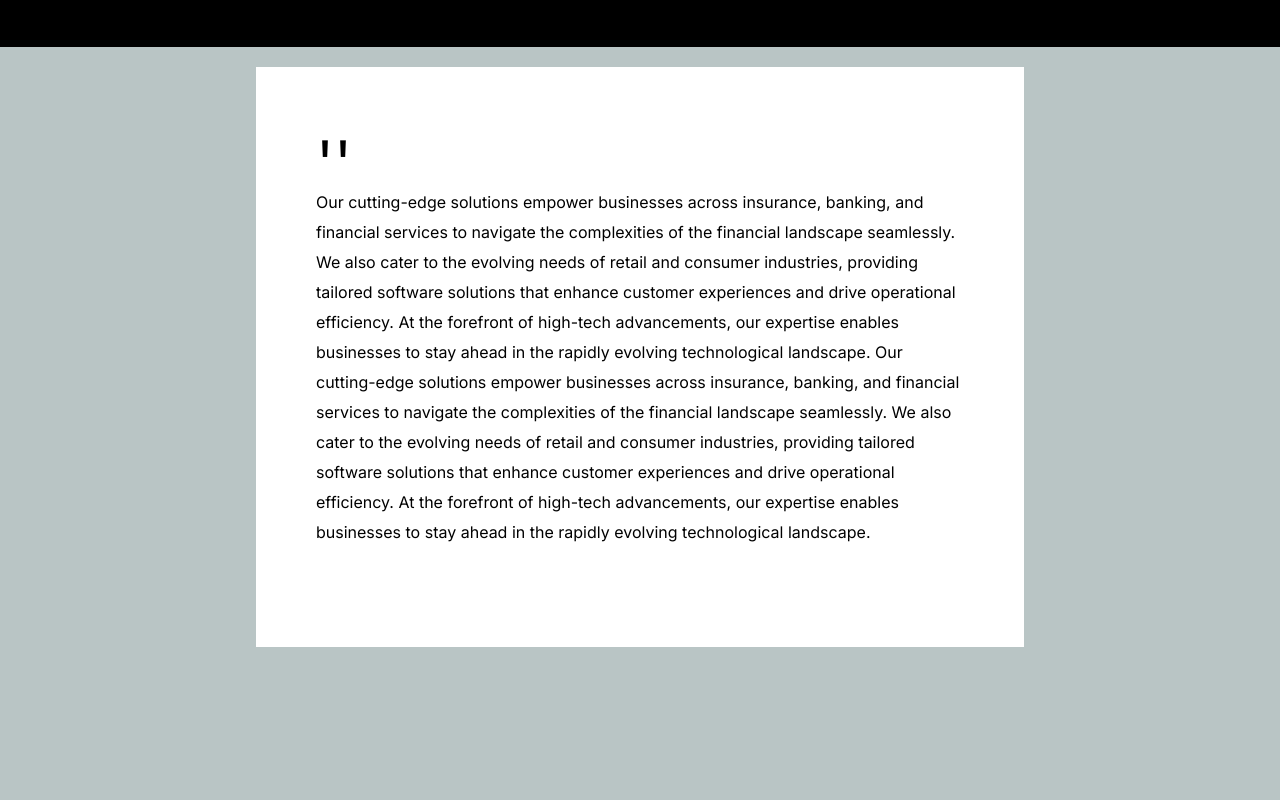
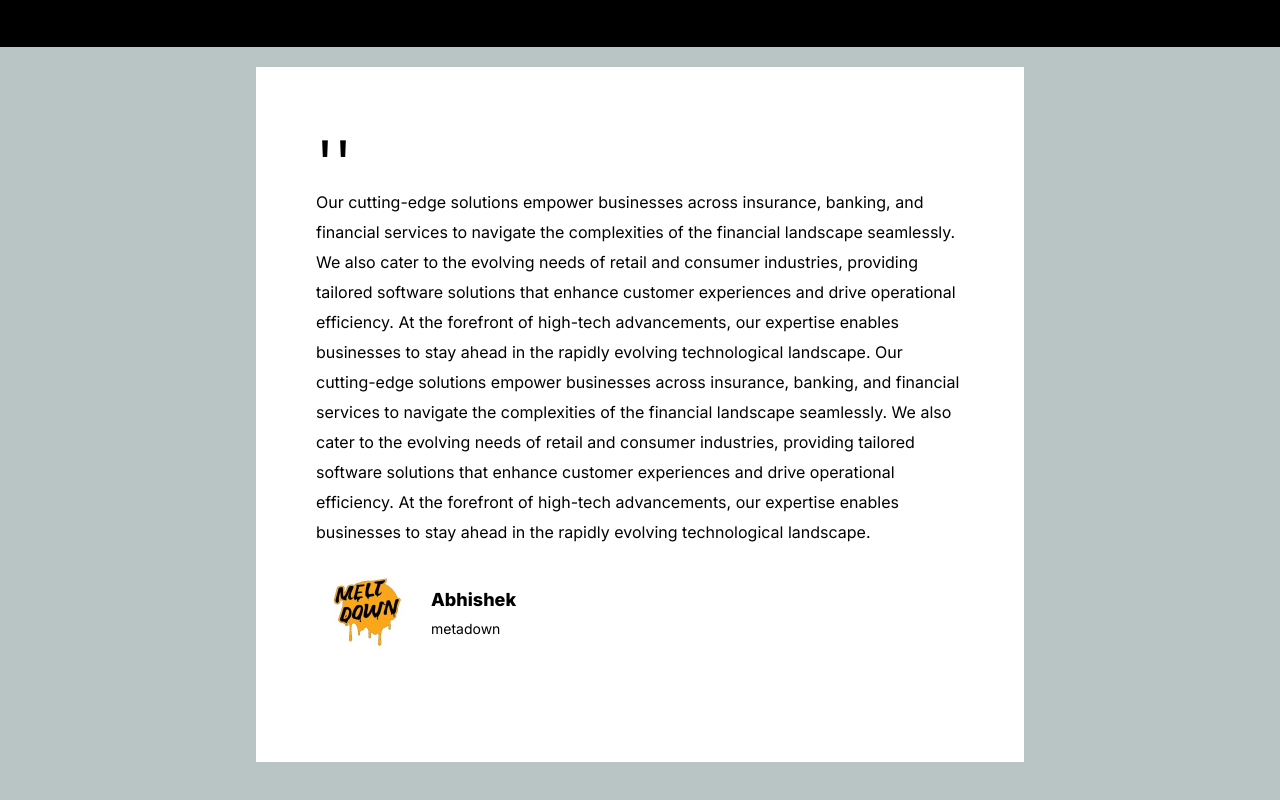
Before and after one commit to yubrajgiri05/corewalker1, a Next.js app: page / in a window 1280 px wide. Shown: the part 1103-1903 px from the top of the page. Before the commit the page ends 1790 px from the top, so only its background shows below. Built offline with nearby package versions, Linux system fonts and the light colour scheme.

Commit message:
testimonial card profile

```diff
--- a/src/app/page.tsx
+++ b/src/app/page.tsx
@@ -12,7 +12,7 @@ export default function Home() {
   const title = 'High-tech Engineering Industry';
   const content = 'Our cutting-edge solutions empower businesses across insurance, banking, and financial services to navigate the complexities of the financial landscape seamlessly. We also cater to the evolving needs of retail and consumer industries, providing tailored software solutions that enhance customer experiences and drive operational efficiency. At the forefront of high-tech advancements, our expertise enables businesses to stay ahead in the rapidly evolving technological landscape.';
   const buttonContent = 'know More';
-
+  const src = '/metajpeg.jpeg';
   return (
     <>
     <Image_with_elevated_content bgImage={backgroundImage} title={title} content={content} buttonContent={buttonContent}/>
@@ -23,7 +23,7 @@ export default function Home() {
      </div>
      <div className='container m-auto max-w-screen-xl'>
         <Customer_review_card content={content}/>
-        <Testimonials_card content={content}/>
+        <Testimonials_card content={content} src={src}/>
      </div>
 
     </>
--- a/src/components/Testimonials_card.tsx
+++ b/src/components/Testimonials_card.tsx
@@ -1,6 +1,7 @@
 import React from 'react'
 import styled from 'styled-components';
-import {Customer_review_card_container,Customer_review_card_text} from './index_style';
+import Image from 'next/image'
+import {Customer_review_card_container,Customer_review_card_text,Testimonials_profile,Testimonials_profile_text,Testimonials_profile_name,Testimonials_profile_addreess} from './index_style';
 
 export const Testimonials_card_container = styled( Customer_review_card_container, )`
     padding:100px 60px;
@@ -15,13 +16,20 @@ export const Testimonials_card_text = styled( Customer_review_card_text, )`
   }
 `;
 
-const Testimonials_card = ({content}) => {
+const Testimonials_card = ({content,src}) => {
   return (
     <>
        <Testimonials_card_container>
         <Testimonials_card_text>
           {content} {content}
         </Testimonials_card_text>
+        <Testimonials_profile>
+          <Image src={src} alt="logo" width={100} height={100} />
+          <Testimonials_profile_text>
+            <Testimonials_profile_name>Abhishek</Testimonials_profile_name>
+            <Testimonials_profile_addreess>metadown</Testimonials_profile_addreess>
+          </Testimonials_profile_text>
+        </Testimonials_profile>
 
       </Testimonials_card_container>
     </>
--- a/src/components/index_style.tsx
+++ b/src/components/index_style.tsx
@@ -139,3 +139,22 @@ export const Customer_review_card_text = styled.div`
     color: white;
   }
 `;
+export const Testimonials_profile = styled.div`
+padding-top: 15px;
+display: flex;
+gap: 15px;
+align-items: center;
+`;
+export const Testimonials_profile_text = styled.div`
+display: flex;
+flex-direction: column;
+gap: 5px;
+`;
+export const Testimonials_profile_name = styled.div`
+font-size: 18px;
+font-weight: 800;
+`;
+export const Testimonials_profile_addreess = styled.div`
+font-size: 14px;
+font-weight: 400;
+`;
```
Also changed, not shown: public/metajpeg.jpeg (added).
